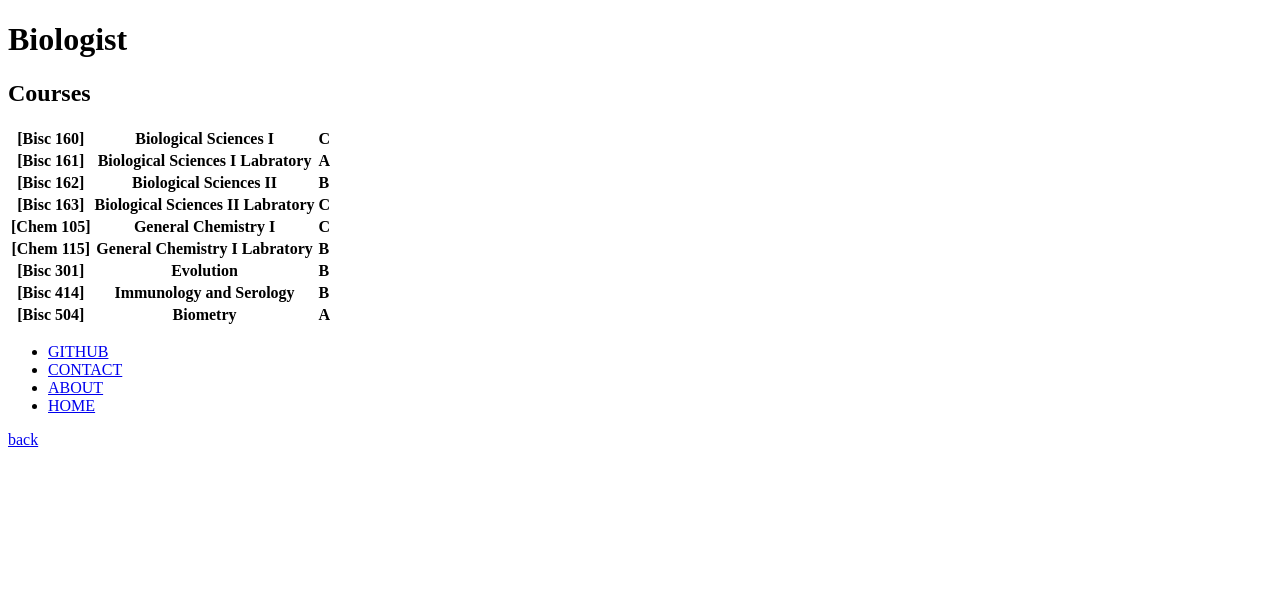
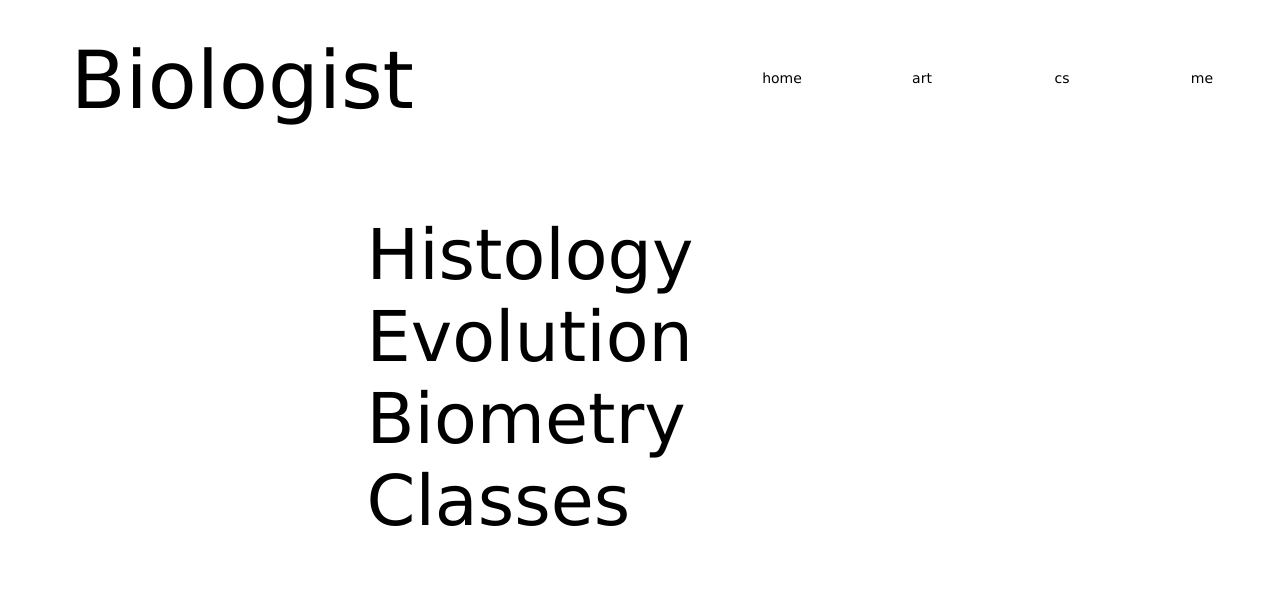
Before and after one commit to jantrkn/practicesite2, a plain HTML site: page bio.html in a window 1280 px wide. Drawn offline with Linux system fonts and the light colour scheme.

Commit message:
Update bio.html

```diff
--- a/bio.html
+++ b/bio.html
@@ -3,81 +3,41 @@
     <head>
         <meta charset="utf-8">
         <meta name="viewport" content="width=device-width, initial-scale=1">
-    <title>Biology</title>
-    <link rel="stylesheet" href="stylesheet/cs.css">
+        <title>Biologist Page</title>
+        <!-- update css link -->
+        <link rel="stylesheet" href="art.css">
     </head>
-
     <body>
-    <div class ="wrapper">
-        <h1 class = "title">Biologist</h1>
-        <h2 class = "bio">Courses</h2>
-        <table class = "biolist">
-            <tbody>
-                <tr>
-                    <th>[Bisc 160]</th>
-                    <th>Biological Sciences I</th>
-                    <th style="text-align:left">C </th>
-                </tr>
-                <tr>
-                    <th>[Bisc 161]</th>
-                    <th>Biological Sciences I Labratory</th>
-                    <th style="text-align:left">A </th>
-                </tr>
-                <tr>
-                    <th>[Bisc 162]</th>
-                    <th>Biological Sciences II</th>
-                    <th style="text-align:left">B </th>
-                </tr>
-                <tr>
-                    <th>[Bisc 163]</th>
-                    <th>Biological Sciences II Labratory</th>
-                    <th style="text-align:left">C </th>
-                </tr>
-                <tr>
-                    <th>[Chem 105]</th>
-                    <th>General Chemistry I</th>
-                    <th style="text-align:left">C </th>
-                </tr>
-                <tr>
-                    <th>[Chem 115]</th>
-                    <th>General Chemistry I Labratory</th>
-                    <th style="text-align:left">B </th>
-                </tr>
-                <tr>
-                    <th>[Bisc 301]</th>
-                    <th>Evolution</th>
-                    <th style="text-align:left">B &nbsp</th>
-                </tr>
-                <tr>
-                    <th>[Bisc 414]</th>
-                    <th>Immunology and Serology</th>
-                    <th style="text-align:left">B &nbsp</th>
-                </tr>
-                <tr>
-                    <th>[Bisc 504]</th>
-                    <th>Biometry</th>
-                    <th style="text-align:left">A &nbsp</th>
-                </tr>
-            </tbody>
-        </table>
-        <!-- <ul class = "biolist">
-            <li>Bisc 160/   Biological Sciences I/              C</li>
-            <li>Bisc 161/   Biological Sciences I Laboratory/   A</li>
-            <li>Bisc 162/   Biological Sciences II/             B</li>
-            <li>Bisc 163/   Biological Sciences II Laboratory/  C</li>
-            <li>Chem 105/   General Chemistry I/                C</li>
-            <li>Chem 115/   General Chemistry Laboratory I/     B</li>
-            <li>Bisc 301/   Evolution/                          B</li>
-            <li>Bisc 414/   Immunology and Serology/            B</li>
-            <li>Bisc 504/   Biometry/                           A</li>
-        </ul> -->
-        <ul class ="side">
-            <li><a href="https://github.com/jantrkn" target ="_blank">GITHUB</a></li>
-            <li><a href="mailto:jantrkn@gmail.com">CONTACT</a></li>
-            <li><a href ="aboutme.html">ABOUT</a></li>
-            <li><a href ="index.html">HOME</a></li>
+        <div class="wrapper">
+            <div class="tit">
+                <a class="home" href="index.html">Biologist</a>
+                <!-- <h1>Artist</h1> -->
+            </div>
+            <div class="list">
+                <ul>
+                    <li>Histology</li>
+                    <li>Evolution</li>
+                    <li>Biometry</li>
+                    <li>Classes</li>
                 </ul>
-        <a class = "bckbttn" href ="index.html">back</a>
+            </div>
+            <div class="sideMain">
+                <p>Lorem ipsum, dolor sit amet consectetur adipisicing elit. Hic provident optio numquam. Libero quaerat, tenetur molestias minus maxime aliquam assumenda alias expedita nam provident ab ad nemo rerum sequi eaque?</p>
+            </div>
+            <div class="menu">
+                <ul>
+                    <li><a class="janaM" href="about.html">me</a>
+                        <ul>
+                            <li><a class="cv" href="cv.pdf" target="_blank">cv</a></li>
+                            <li><a class="cntct" href="mailto:jantrkn@gmail.com">@</a></li>
+                            <li><a class="git" href="https://github.com/jantrkn" target ="_blank">git</a></li>
+                        </ul>
+                    </li>
+                    <li><a class="csM" href="cs.html">cs</a></li>
+                    <li><a class="artM" href="art.html">art</a></li>
+                    <li><a class="home" href="index.html">home</a></li>
+                </ul>
+            </div>
         </div>
     </body>
 </html>
```
Lines whose indentation alone changed are shown as unchanged.
